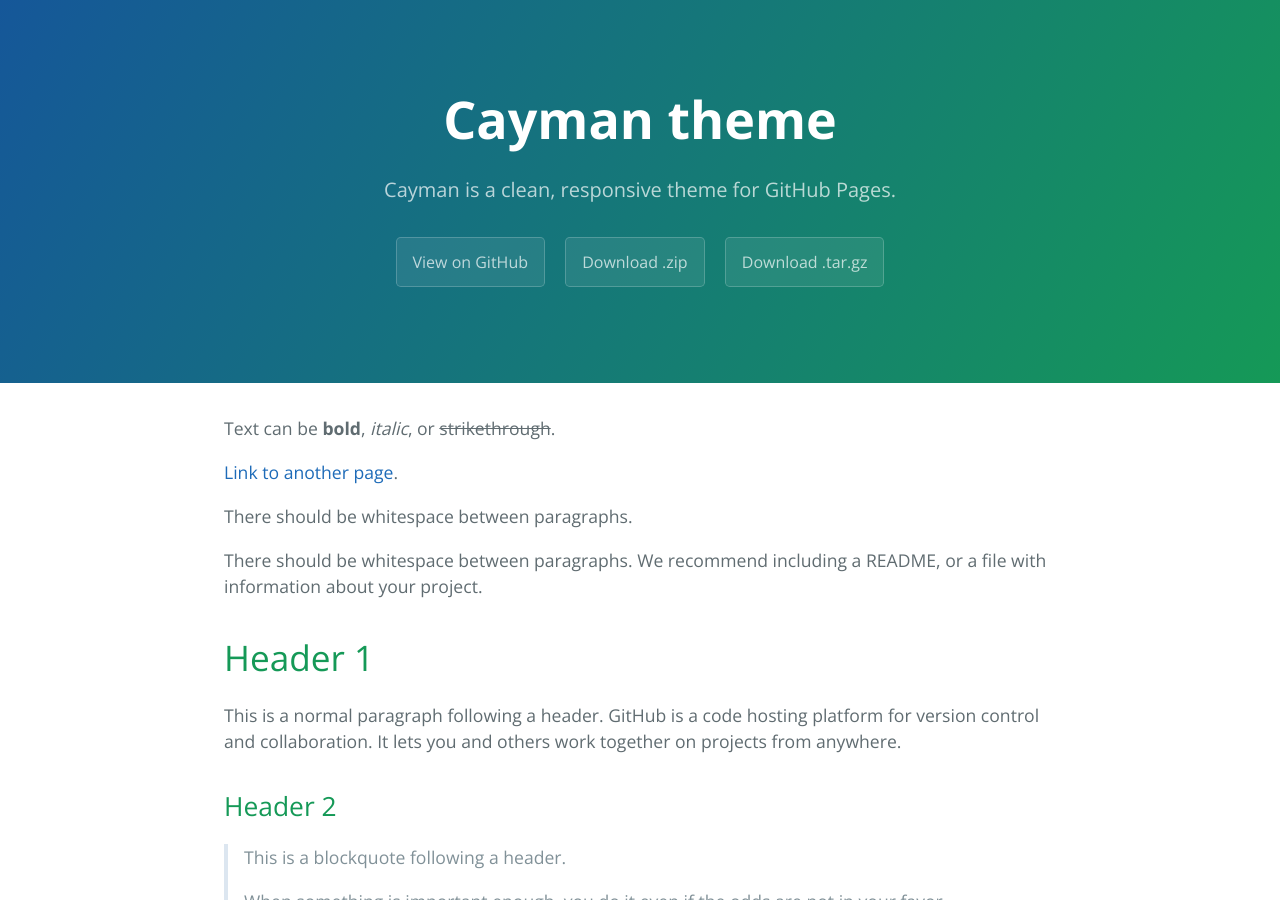
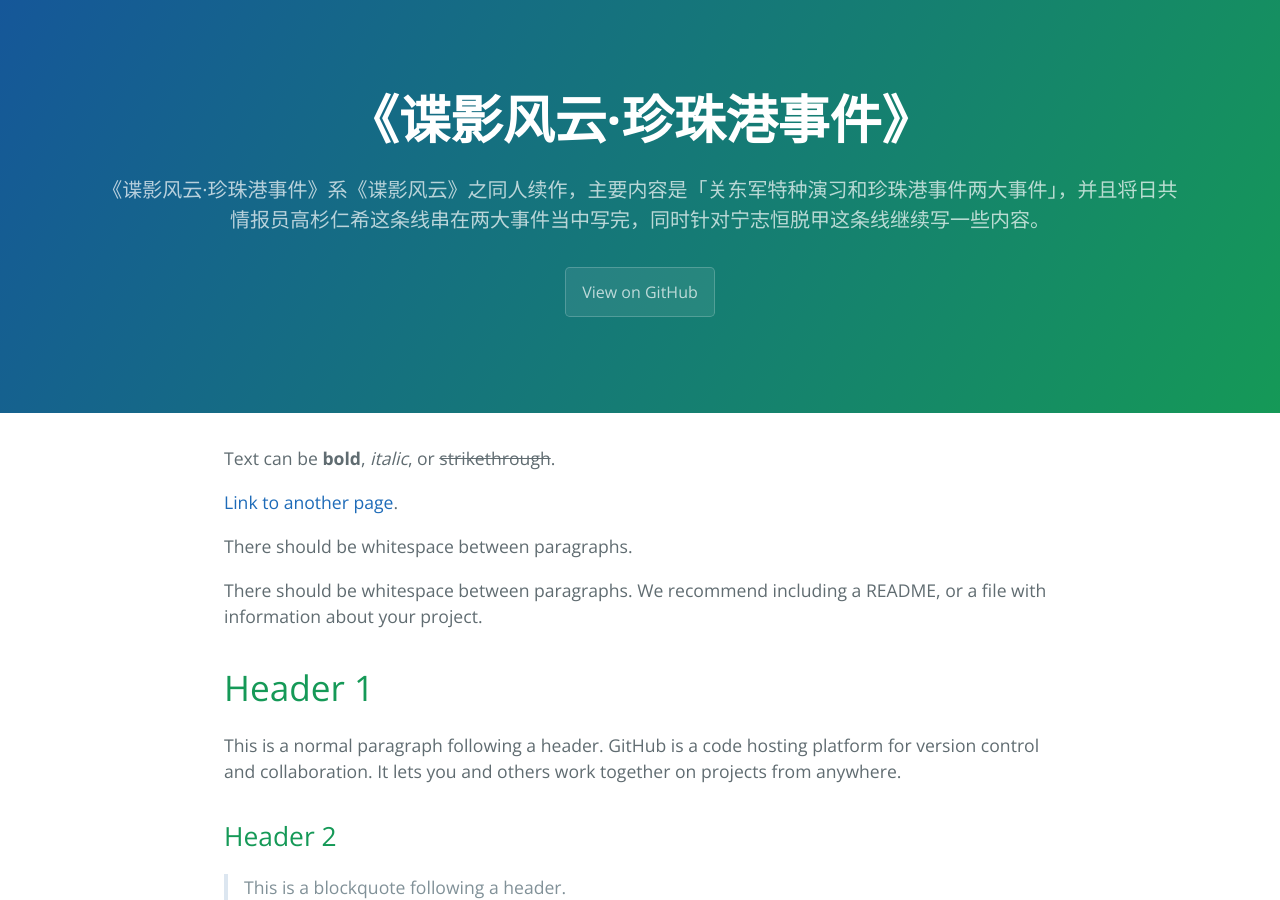
Before and after one commit to NingZhiheng/the-novel-pearl-harbor, a Jekyll site: the page built from docs/index.md, in a window 1280 px wide and 900 px high. Built offline with Jekyll 4.4.1, drawn with Linux system fonts in a browser that asks for light colours.

Commit message:
[docs] _config: change title/desc.

```diff
--- a/docs/_config.yml
+++ b/docs/_config.yml
@@ -1,5 +1,5 @@
-title: Cayman theme
-description: Cayman is a clean, responsive theme for GitHub Pages.
-show_downloads: true
+title: 《谍影风云·珍珠港事件》
+description: 《谍影风云·珍珠港事件》系《谍影风云》之同人续作，主要内容是「关东军特种演习和珍珠港事件两大事件」，并且将日共情报员高杉仁希这条线串在两大事件当中写完，同时针对宁志恒脱甲这条线继续写一些内容。
+show_downloads: false
 google_analytics:
 theme: jekyll-theme-cayman
```
